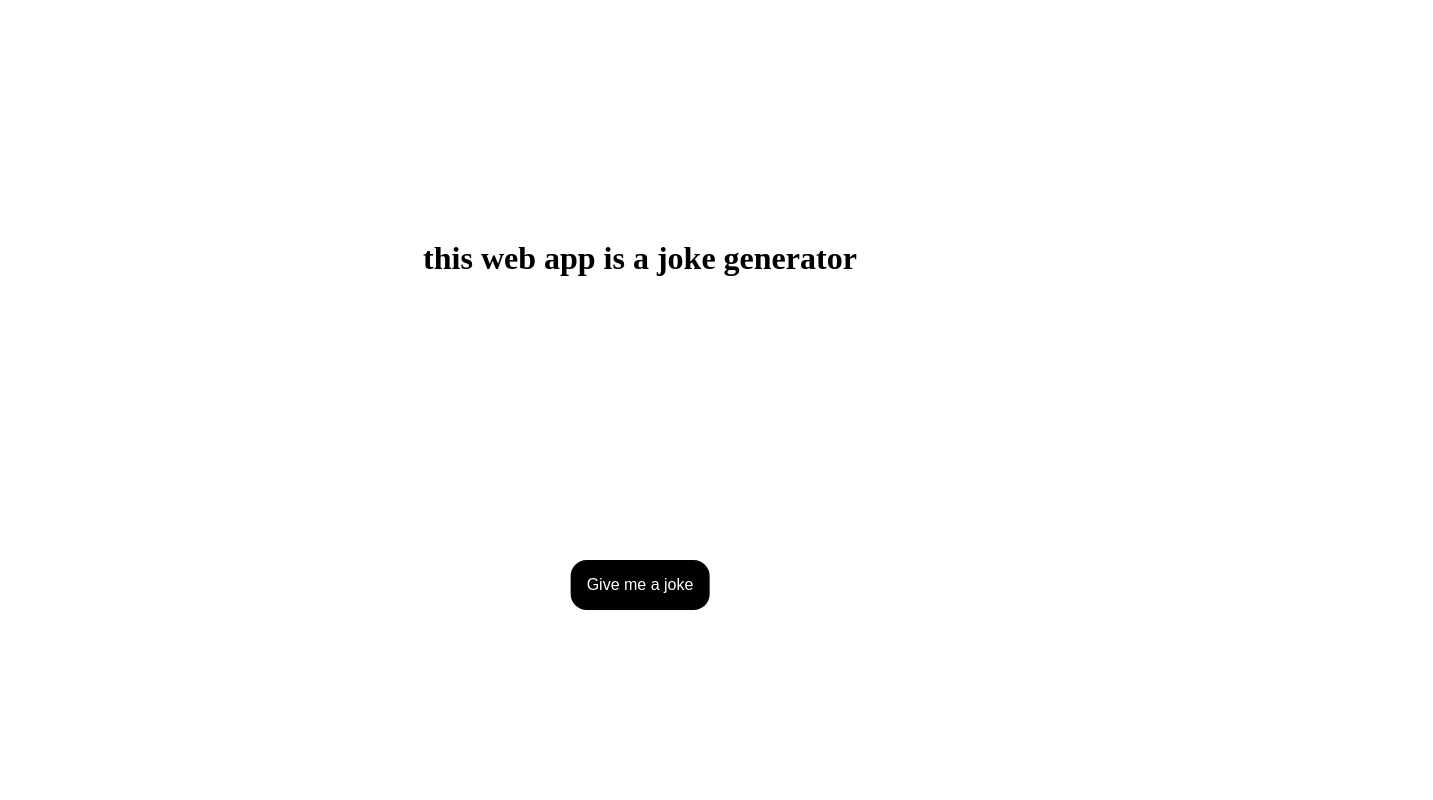
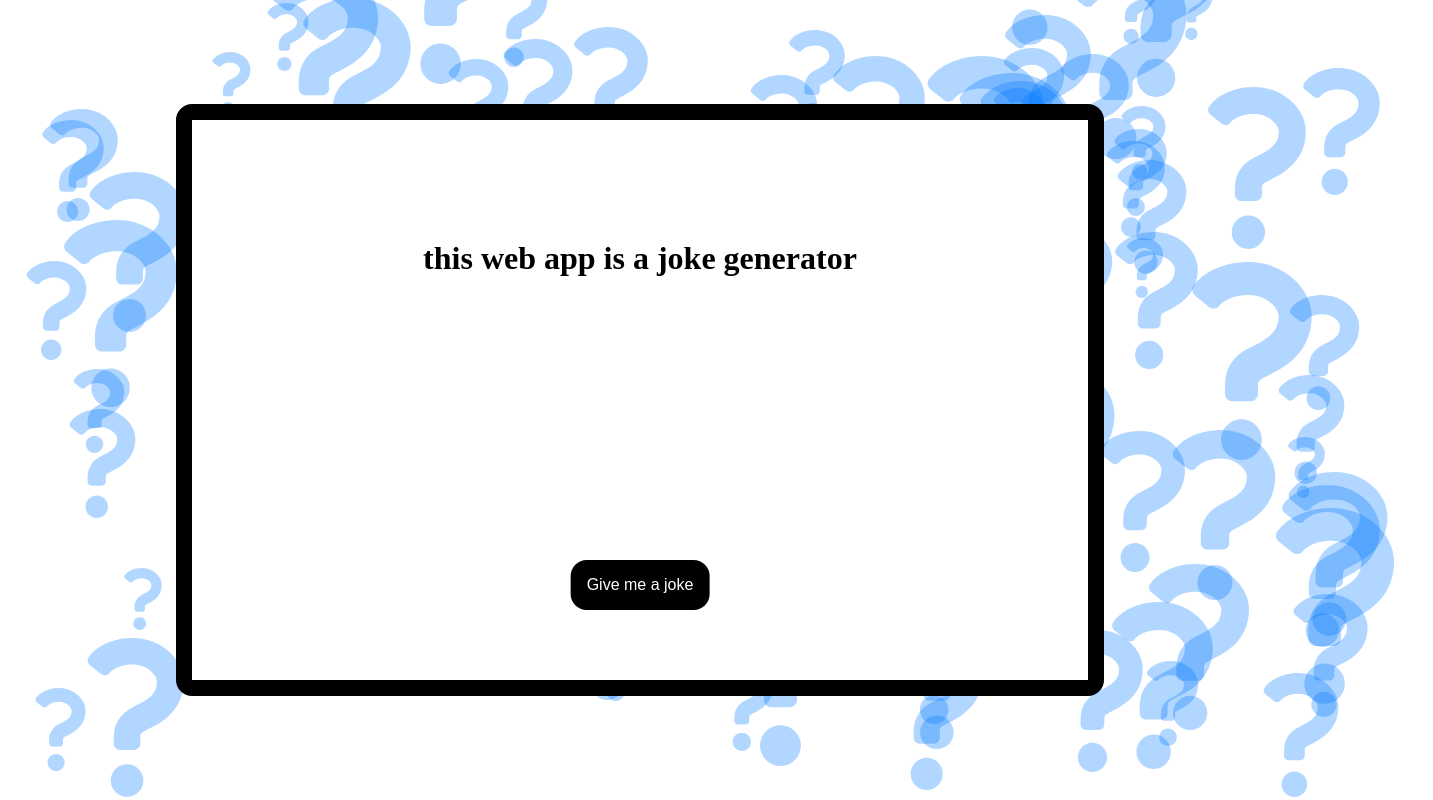
Before and after one commit to ric2003/random-joke-app, a plain HTML site: page index.html in a window 1280 px wide. Shown: the whole page, 1433 px wide, since content can reach past the window. Drawn offline with Linux system fonts and the light colour scheme.

Commit message:
add question marks to the bg which will be used for the question part of the joke

```diff
--- a/index.html
+++ b/index.html
@@ -7,11 +7,10 @@
     <link rel="stylesheet" href="styles.css" />
   </head>
   <body>
-    <div id="jokeContainer">
-      <p id="jokeSetup">this web app is a joke generator</p>
-      <button id="getPunchLineBtn">???</button>
-      <p id="jokePunchline">this web app is a joke generator</p>
-    </div>
+    <div id="jokeContainer"></div>
+    <p id="jokeSetup">this web app is a joke generator</p>
+    <button id="getPunchLineBtn">???</button>
+    <p id="jokePunchline">this web app is a joke generator</p>
     <button id="getJokeBtn" onclick="getJoke()">Give me a joke</button>
   </body>
   <script src="script.js"></script>
--- a/script.js
+++ b/script.js
@@ -18,9 +18,12 @@ function getPunchline(punchline) {
   document.getElementById("getJokeBtn").style.display = "block";
 }
 function randomSizeForQuestionMark() {
-  return Math.floor(Math.random() * 100) + 100;
+  console.log(Math.random());
+  return Math.floor(Math.random() * 150) + 50;
 }
 function addQuestionMarksToBg(amount) {
+  const questionMarks = [];
+
   for (let i = 0; i < amount; i++) {
     const img = document.createElement("img");
     img.src = "question-mark.svg";
@@ -29,13 +32,63 @@ function addQuestionMarksToBg(amount) {
     img.style.width = size + "px";
     img.style.height = size + "px";
     img.style.position = "absolute";
-    img.style.left = Math.random() * 100 + "%";
+
+    const position = findPositionWithSpacing(questionMarks, size);
+    img.style.left = position.left + "%";
     img.style.top = `calc(${Math.random() * 100}% - ${size}px)`;
     img.style.zIndex = "-1";
     img.style.opacity = "0.3";
+
+    questionMarks.push({
+      x: position.left,
+      y: position.top,
+      size: size,
+    });
 
     document.body.appendChild(img);
   }
 }
 
-//addQuestionMarksToBg(50);
+function findPositionWithSpacing(existingMarks, size) {
+  const minSpacing = 10;
+  let attempts = 0;
+  const maxAttempts = 100;
+
+  while (attempts < maxAttempts) {
+    const x = Math.random() * 100;
+    const y = Math.random() * 100;
+
+    // Check if this position has enough spacing from existing question marks
+    let hasEnoughSpacing = true;
+    for (let mark of existingMarks) {
+      const distance = Math.sqrt(
+        Math.pow(x - mark.x, 2) + Math.pow(y - mark.y, 2)
+      );
+      const requiredSpacing = minSpacing + (size + mark.size) / 20; // Adjust based on sizes
+
+      if (distance < requiredSpacing) {
+        hasEnoughSpacing = false;
+        break;
+      }
+    }
+
+    if (hasEnoughSpacing) {
+      return { left: x, top: y };
+    }
+
+    attempts++;
+  }
+
+  // If we can't find a good position after max attempts, just place it randomly
+  return {
+    left: Math.random() * 100,
+    top: Math.random() * 100,
+  };
+}
+
+function clearBackground() {
+  const questionMarks = document.querySelectorAll("img");
+  questionMarks.forEach((img) => img.remove());
+}
+
+addQuestionMarksToBg(100);
--- a/styles.css
+++ b/styles.css
@@ -3,6 +3,18 @@
     padding: 0;
 }
 
+#jokeContainer{
+    position: absolute;
+    top: 50%;
+    left: 50%;
+    transform: translate(-50%, -50%);
+    border: 1rem solid black;
+    border-radius: 1rem;
+    height: 70vh;
+    width: 70vw;
+    background-color: #fff;
+
+}
 
 #getJokeBtn{
     position: absolute;
@@ -20,7 +32,7 @@
 
 #jokeSetup{
     font-size: 2rem;
-    width: 90%;
+    width: 70%;
     font-weight: bold;
     position: absolute;
     top: 30%;
@@ -35,7 +47,7 @@
     font-size: 2rem;
     font-weight: bold;
     position: absolute;
-    width: 90%;
+    width: 70%;
     top: 50%;
     left: 50%;
     transform: translateX(-50%);
```
